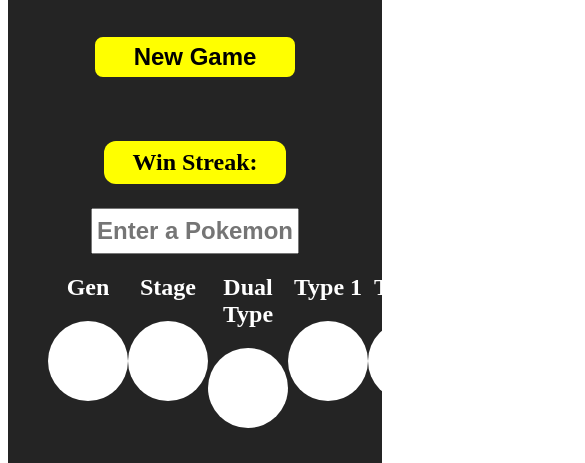
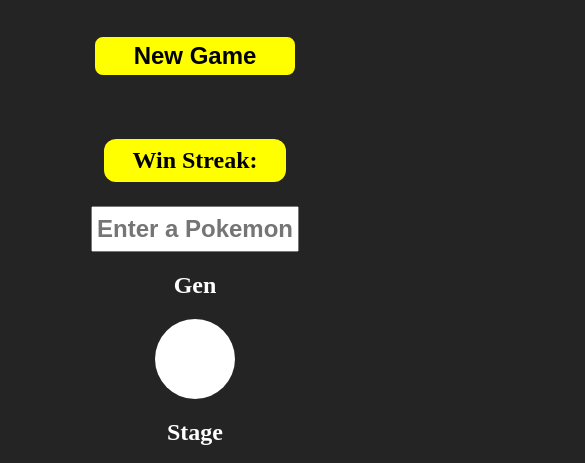
Before and after one commit to Chronat0s/Who-s-That-Pokemon-Game-Project, a plain HTML site: page index.html in a window 390 px wide. Shown: the part 368-831 px from the top of the page, 585 px wide, since content can reach past the window. Drawn offline with Linux system fonts and the light colour scheme; no server answers.

Commit message:
responsiveness

```diff
--- a/index.css
+++ b/index.css
@@ -1,3 +1,7 @@
+html{
+    background-color: #242424;
+}
+
 .row{
     display: flex;
     flex-direction: column;
@@ -6,7 +10,6 @@
     max-width: 1400px;
     height: 100vh;
     margin: 0 auto;
-    background-color: #242424;
 }
 
 p{
@@ -119,19 +122,25 @@
 
 }
 
+.guess_el{
+    display: flex;
+    flex-direction: column;
+}
+
 .hints{
     display: flex;
     justify-content: space-around;
     margin: 0 auto;
     width: 100%;
     max-width: 1000px;
+    padding: 0;
 }
 
-.hint__wrapper{
+.hint_wrapper{
     display: flex;
     flex-direction: column;
     justify-content: center;
-
+    width: calc(100%/7)
 }
 
 .hint__heading{
@@ -171,3 +180,20 @@
     width: 30px;
     transform: translateY(4px);
 }
+
+@media (max-width: 1080px){
+    .hint_wrapper{
+        width:25%;
+    }
+
+    .hints{
+        display: flex;
+        flex-wrap: wrap;
+    }
+}
+
+@media (max-width: 480px){
+    .hint_wrapper{
+        width: 100%;
+    }
+}
--- a/index.js
+++ b/index.js
@@ -1,4 +1,3 @@
-
 // Variables
 let winStreak = 0;
 let guessCount = 0;
```
